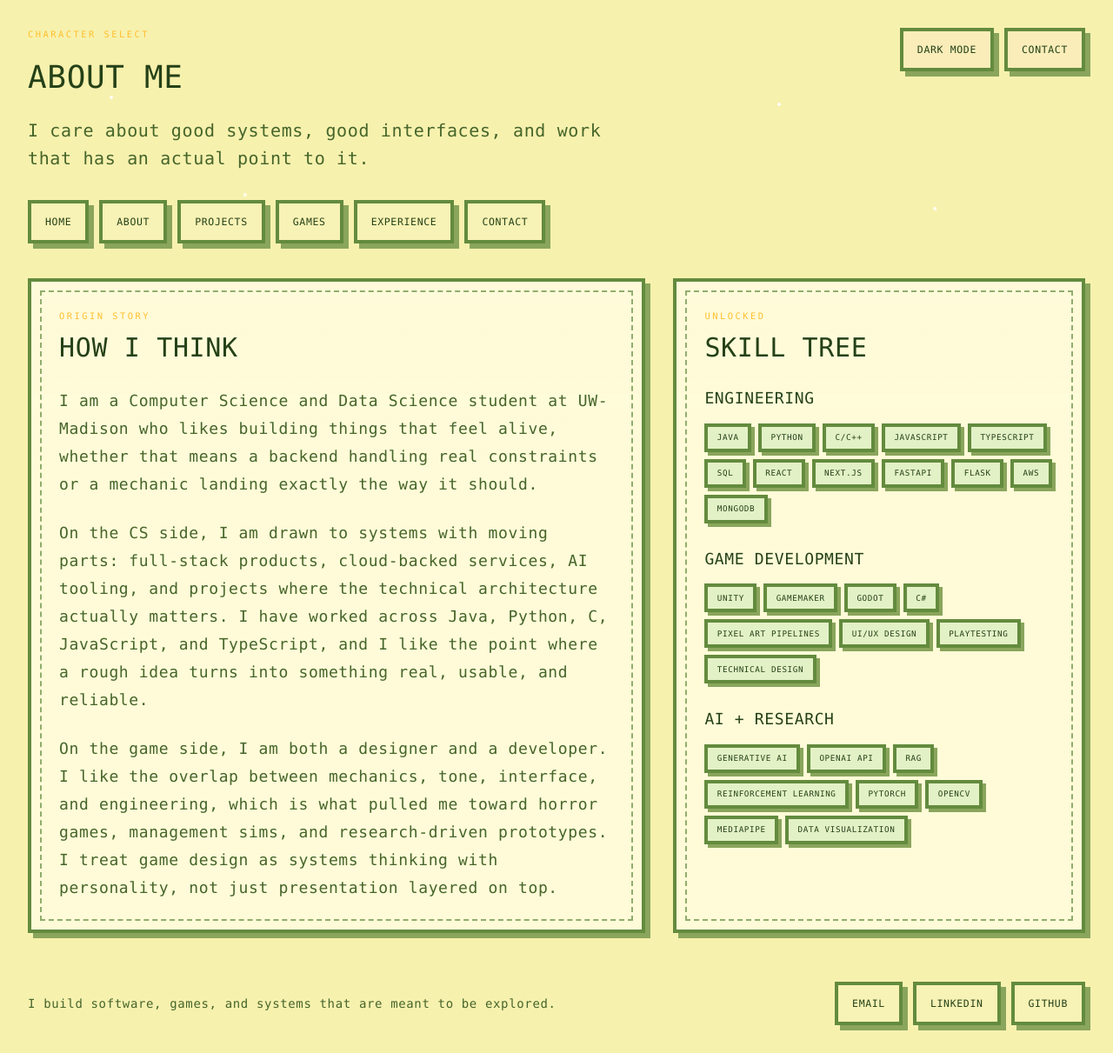
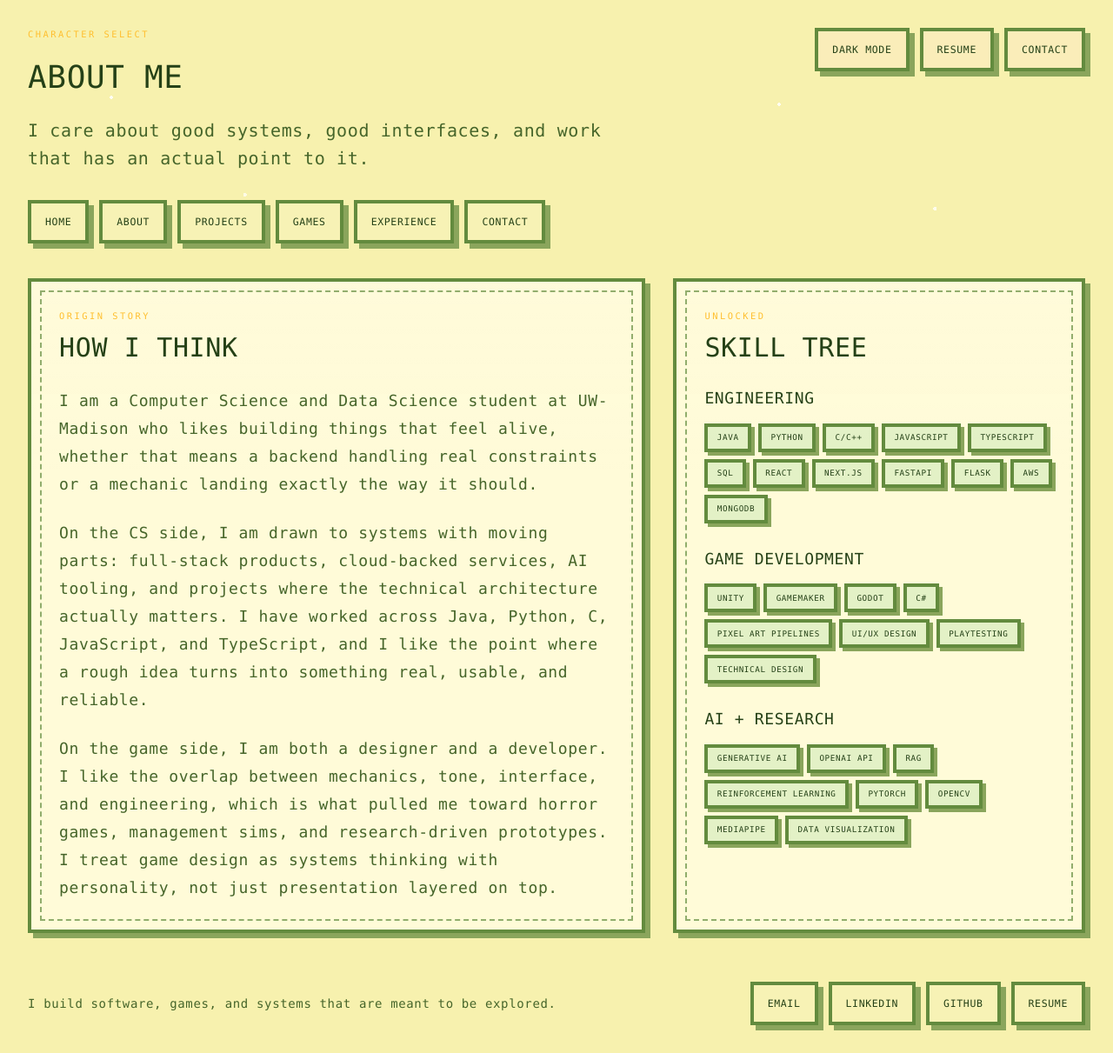
Before and after one commit to MihirSahu14/portfolio, a Next.js app: page /about in a window 1280 px wide. Shown: the whole page at 87% size. Built offline with nearby package versions, Linux system fonts and the light colour scheme.

Commit message:
added resume

```diff
--- a/src/app/contact/page.tsx
+++ b/src/app/contact/page.tsx
@@ -20,6 +20,7 @@ export default function ContactPage() {
             <a
               key={link.label}
               href={link.href}
+              download={link.download}
               target={link.href.startsWith("http") ? "_blank" : undefined}
               rel={link.href.startsWith("http") ? "noreferrer" : undefined}
               className="pixel-card"
--- a/src/app/page.tsx
+++ b/src/app/page.tsx
@@ -8,6 +8,7 @@ import {
   featuredProjects,
   heroStats,
   homeHighlights,
+  resumeLink,
   socialLinks,
 } from "@/data/site";
 
@@ -38,6 +39,9 @@ export default function Home() {
             <Link href="/games" className="pixel-button">
               GAMES
             </Link>
+            <a href={resumeLink.href} download className="pixel-button">
+              RESUME
+            </a>
             <Link href="/about" className="pixel-button">
               ABOUT ME
             </Link>
@@ -114,6 +118,7 @@ export default function Home() {
             <a
               key={link.label}
               href={link.href}
+              download={link.download}
               target={link.href.startsWith("http") ? "_blank" : undefined}
               rel={link.href.startsWith("http") ? "noreferrer" : undefined}
               className="pixel-card"
--- /dev/null
+++ b/src/app/resume/route.ts
@@ -0,0 +1,17 @@
+import { readFile } from "node:fs/promises";
+import path from "node:path";
+
+export const runtime = "nodejs";
+
+export async function GET() {
+  const filePath = path.join(process.cwd(), "src", "data", "Mihir Sahu Resume.pdf");
+  const fileBuffer = await readFile(filePath);
+
+  return new Response(new Uint8Array(fileBuffer), {
+    headers: {
+      "Content-Type": "application/pdf",
+      "Content-Disposition": 'attachment; filename="Mihir_Sahu_Resume.pdf"',
+      "Cache-Control": "public, max-age=3600",
+    },
+  });
+}
--- a/src/components/site-shell.tsx
+++ b/src/components/site-shell.tsx
@@ -1,6 +1,6 @@
 import Link from "next/link";
 import { ReactNode } from "react";
-import { navItems, socialLinks } from "@/data/site";
+import { navItems, resumeLink, socialLinks } from "@/data/site";
 import { ThemeToggle } from "@/components/theme-toggle";
 import { SpriteCluster } from "@/components/sprite-cluster";
 
@@ -35,6 +35,9 @@ export function SiteShell({
             </div>
             <div className="flex flex-wrap items-center gap-3">
               <ThemeToggle />
+              <a className="pixel-button" href={resumeLink.href} download>
+                RESUME
+              </a>
               <a className="pixel-button" href="mailto:mihirs1410@gmail.com">
                 CONTACT
               </a>
@@ -61,6 +64,7 @@ export function SiteShell({
                 <a
                   key={link.label}
                   href={link.href}
+                  download={link.download}
                   target={link.href.startsWith("http") ? "_blank" : undefined}
                   rel={link.href.startsWith("http") ? "noreferrer" : undefined}
                   className="pixel-nav"
--- a/src/data/site.ts
+++ b/src/data/site.ts
@@ -1,6 +1,13 @@
 export type NavItem = {
   href: string;
   label: string;
+};
+
+export type ExternalLink = {
+  label: string;
+  href: string;
+  value: string;
+  download?: boolean;
 };
 
 export type FeatureCard = {
@@ -28,7 +35,14 @@ export const navItems: NavItem[] = [
   { href: "/contact", label: "Contact" },
 ];
 
-export const socialLinks = [
+export const resumeLink: ExternalLink = {
+  label: "Resume",
+  href: "/resume",
+  value: "Download PDF",
+  download: true,
+};
+
+export const socialLinks: ExternalLink[] = [
   {
     label: "Email",
     href: "mailto:mihirs1410@gmail.com",
@@ -44,6 +58,7 @@ export const socialLinks = [
     href: "https://github.com/MihirSahu14",
     value: "github.com/MihirSahu14",
   },
+  resumeLink,
 ];
 
 export const heroStats = [
```
Also changed, not shown: 1 other file (tests, documents, lock files or other folders).
